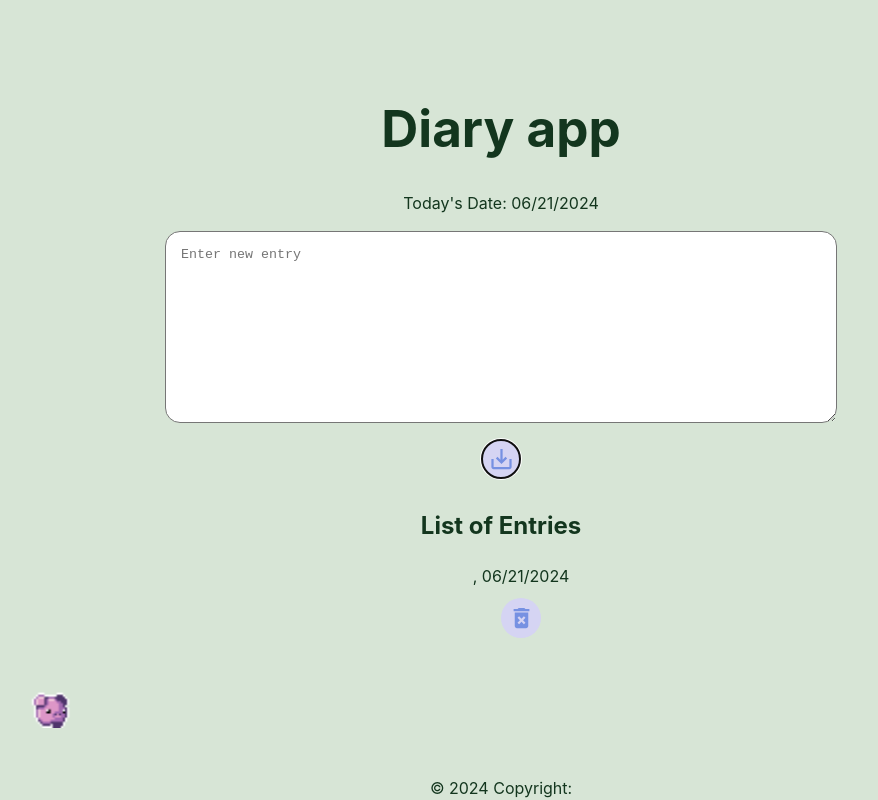
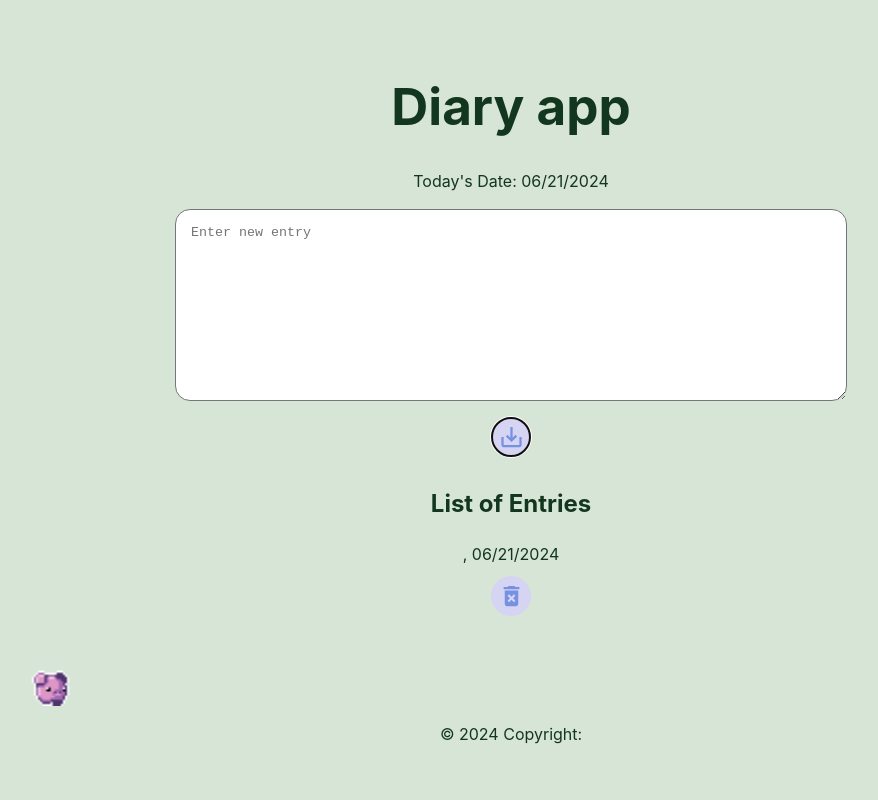
Before and after one commit to NataliiaRemezova/diary-node-app, a React (Vite) app in the folder Frontend/static-node-app/: page / in a window 1280 px wide. Both pictures are taken after a click on the button 672 px from the left and 515 px from the top of the page. Shown: the top 800 px of the page, without its empty margins (171-1049 px from the left). Built offline with nearby package versions, Linux system fonts and the light colour scheme.

Commit message:
- changed entry format

```diff
--- a/Frontend/static-node-app/src/App.css
+++ b/Frontend/static-node-app/src/App.css
@@ -36,8 +36,3 @@ h1 {
   font-size: 3.2em;
   line-height: 1.1;
 }
-
-.container_footer{
-  position: fixed;
-  bottom: 0;
-}
--- a/Frontend/static-node-app/src/App.jsx
+++ b/Frontend/static-node-app/src/App.jsx
@@ -1,4 +1,4 @@
-import { useState } from 'react';
+import  { useState } from 'react';
 import Entry from './components/Entry';
 import ListOfEntries from './components/ListOfEntries';
 import './App.css'
@@ -37,9 +37,7 @@ function App() {
         </div>
         <div><PigRun/></div>
       </div>
-      <div className="container_footer">
         <Footer/>
-      </div>
     </div>
   );
 }
--- a/Frontend/static-node-app/src/components/ListOfEntries.jsx
+++ b/Frontend/static-node-app/src/components/ListOfEntries.jsx
@@ -6,10 +6,12 @@ function ListOfEntries({ entries, deleteEntry, confirmDelete, cancelDelete, entr
     return (
         <div>
             <h2>List of Entries</h2>
-            <ul>
+            <div className="divList">
                 {entries.map(entry => (
                     <div key={entry._id} className="entryList">
-                        {entry.text}
+                        <div className="singleEntryList">
+                            {entry.text}
+                        </div>
                         <div>
                             <button onClick={() => deleteEntry(entry._id)} className="buttonRound" ><MdDeleteForever /></button>
                         </div>
@@ -22,7 +24,7 @@ function ListOfEntries({ entries, deleteEntry, confirmDelete, cancelDelete, entr
                         )}
                     </div>
                 ))}
-            </ul>
+            </div>
         </div>
     );
 }
--- a/Frontend/static-node-app/src/styles/Footer.css
+++ b/Frontend/static-node-app/src/styles/Footer.css
@@ -2,4 +2,6 @@
     width: 100vw;
     display: flex;
     justify-content: center;
+    background-color: #d7e5d6;
+    padding: 10px;
 }
--- a/Frontend/static-node-app/src/styles/ListOfEntries.css
+++ b/Frontend/static-node-app/src/styles/ListOfEntries.css
@@ -1,9 +1,18 @@
 .entryList{
     overflow: auto;
-    max-width: 100vw;
     margin-bottom: 30px;
+    width: 80vw;
 }
-
+.divList{
+    display: flex;
+    flex-direction: column;
+    align-content: center;
+    align-items: center;
+    justify-content: center;
+}
+.singleEntryList{
+    width: 80vw;
+}
 
 .yesNoButton{
     margin: 10px;
```
